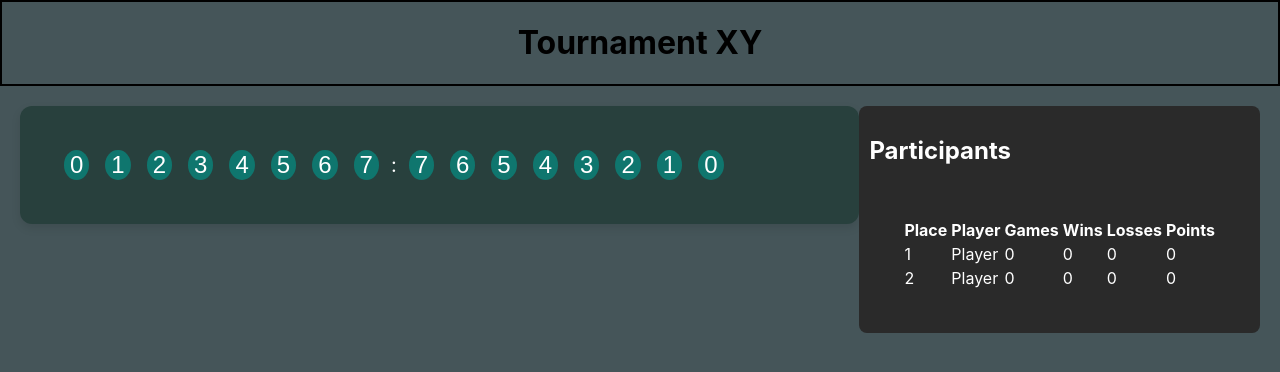
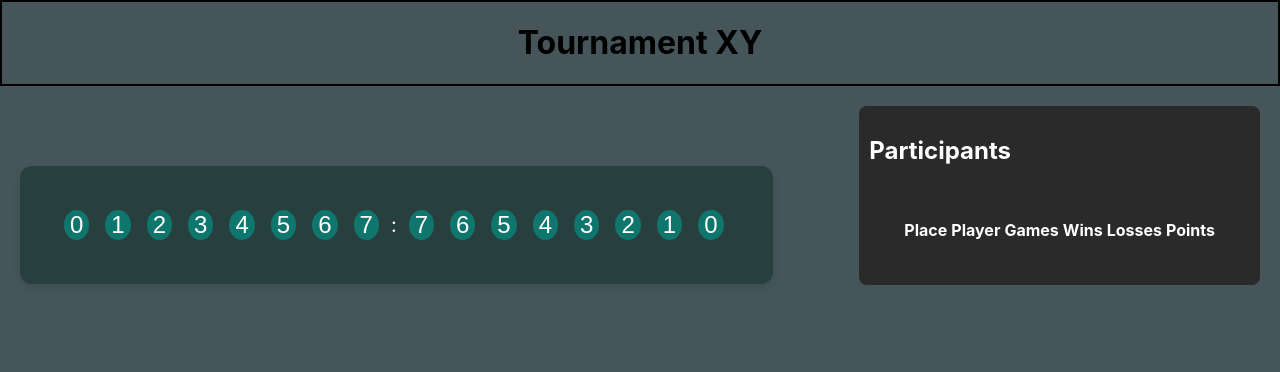
Before and after one commit to lm15-lukas/Kicker-React, a React (Create React App) app: page /tournament in a window 1280 px wide. Shown: the top 372 px of the page. Built offline with nearby package versions, Linux system fonts and the light colour scheme; the HTML template or start-up script is replaced by a standard one.

Commit message:
Spielernamen werden in der Tabelle angezeigt

```diff
--- a/src/pages/Tournament/PlayerTable.jsx
+++ b/src/pages/Tournament/PlayerTable.jsx
@@ -1,21 +1,63 @@
+import { useEffect, useState } from 'react';
 import './Tournament.css';
 import Button from './TournamentComponents/Button.jsx';
 
 export default function PlayerTable() {
+    const [formData, setFormData] = useState({
+        players: "",
+        goals: "",
+        length: "",
+        points: "",
+        date: ""
+    })
+
+    const [playerNames, setPlayerNames] = useState([]);
+
+    useEffect(() => {
+        console.log("Loaded form:", localStorage.getItem('form'));
+        console.log("Loaded player names:", localStorage.getItem('player-names'));
+
+        const storedForm = localStorage.getItem('form')
+        const storedPlayerNames = localStorage.getItem('player-names');
+
+        if (storedForm) {
+            setFormData(JSON.parse(storedForm));
+        }
+        if (storedPlayerNames) {
+            setFormData(JSON.parse(storedPlayerNames));
+        }
+        if (storedPlayerNames) {
+            const parsedNames = JSON.parse(storedPlayerNames).filter(name => name.trim() !== "");
+            setPlayerNames(parsedNames);
+        }
+
+    }, []);
+
+
+    const numberOfPlayers = parseInt(formData.players) || 0;
+    const players = Array.from({ length: numberOfPlayers }, (_, i) => `Player ${i + 1}`);
+
     return (
         <>
             <div className="layout">
+                <div className="match-section">
+                    <div className="match-table-players-container">
+                        {players.slice(0, 2).map((p, i) => (
+                            <span key={i} className="match-table-player-container-span">{p}</span>
+                        ))}
+                    </div>
                     <div className="match-table-container">
 
                         <Button></Button>
                     </div>
-
+                </div>
 
                 <div className="tournament-container">
                     <h2>Participants</h2>
                     <table className='player-table'>
                         <thead>
                             <tr>
+
                                 <th>Place</th>
                                 <th>Player</th>
                                 <th>Games</th>
@@ -25,31 +67,22 @@ export default function PlayerTable() {
                             </tr>
                         </thead>
                         <tbody>
-                        <tr>
-                            <td>1</td>
-                            <td>Player </td>
+                            {playerNames.map((player, index) => (
+                                <tr key={index}>
+                                    <td>{index + 1}</td>
+                                    <td>{player}</td>
                                     <td>0</td>
                                     <td>0</td>
                                     <td>0</td>
                                     <td>0</td>
                                 </tr>
-                        <tr>
-                            <td>2</td>
-                            <td>Player </td>
-                            <td>0</td>
-                            <td>0</td>
-                            <td>0</td>
-                            <td>0</td>
-                        </tr>
-
+                            ))}
                         </tbody>
                 </table>
 
 
             </div>
-
-
-            </div>
+        </div >
         </>
     )
 }
--- a/src/pages/Tournament/Tournament.css
+++ b/src/pages/Tournament/Tournament.css
@@ -30,6 +30,10 @@
     width: 90%;
     max-width: 850px;
 }
+.match-table-players-container{
+    margin-bottom: 40px;
+    background-color: rgb(96, 37, 37);
+}
 .match-table-buttons{
   margin: 4px;
   border-radius: 50%;
@@ -44,6 +48,16 @@
 .match-table-buttons:hover{
 background-color: #115e59;
 }
+.match-table-player-container-span{
+  display: flex;
+  gap: 810px;
+}
+.match-section{
+  display: flex;
+  flex-direction: column;
+  margin-right: auto;
+  gap: 20px;
+}
 .button-row{
   display: flex;
   gap: 8px;
```
Lines whose indentation alone changed are shown as unchanged.
